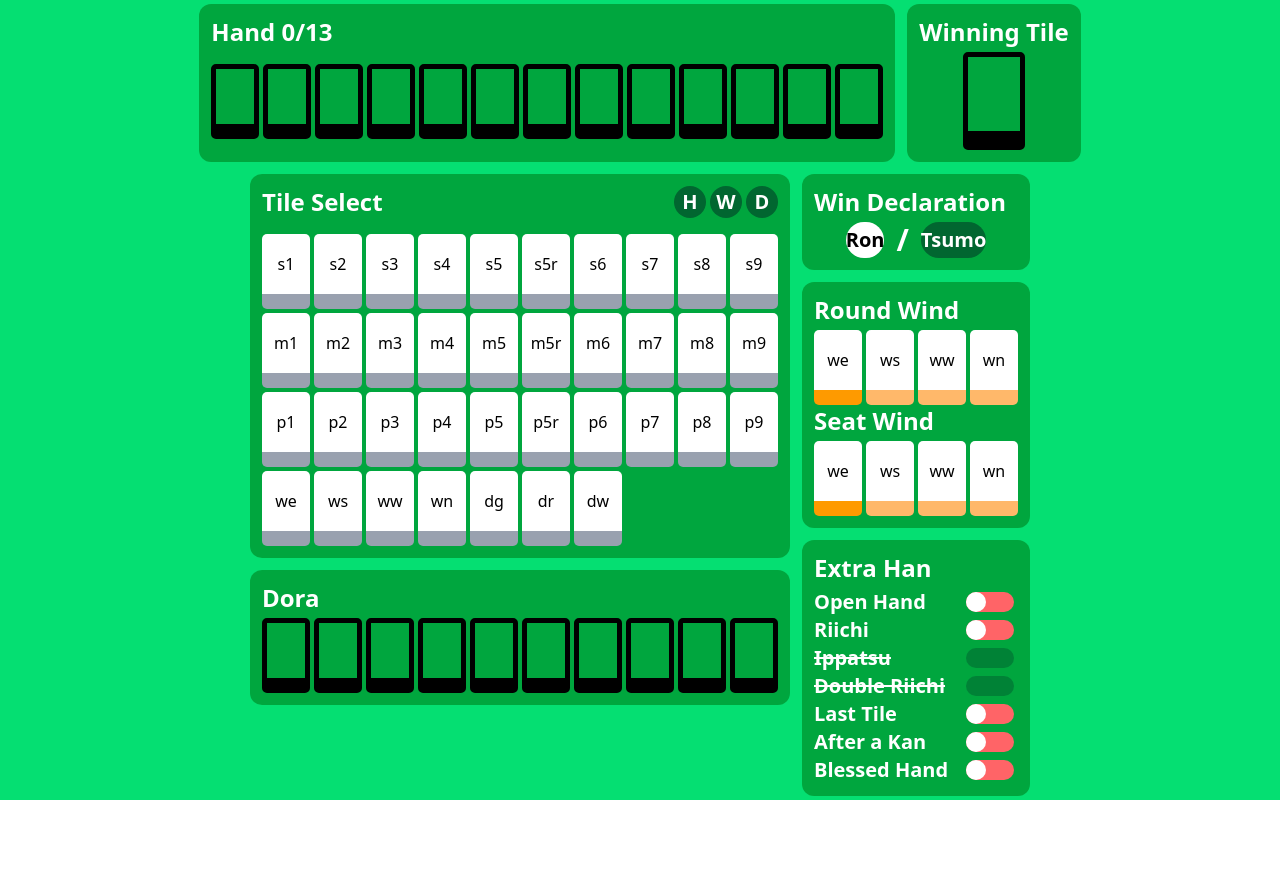
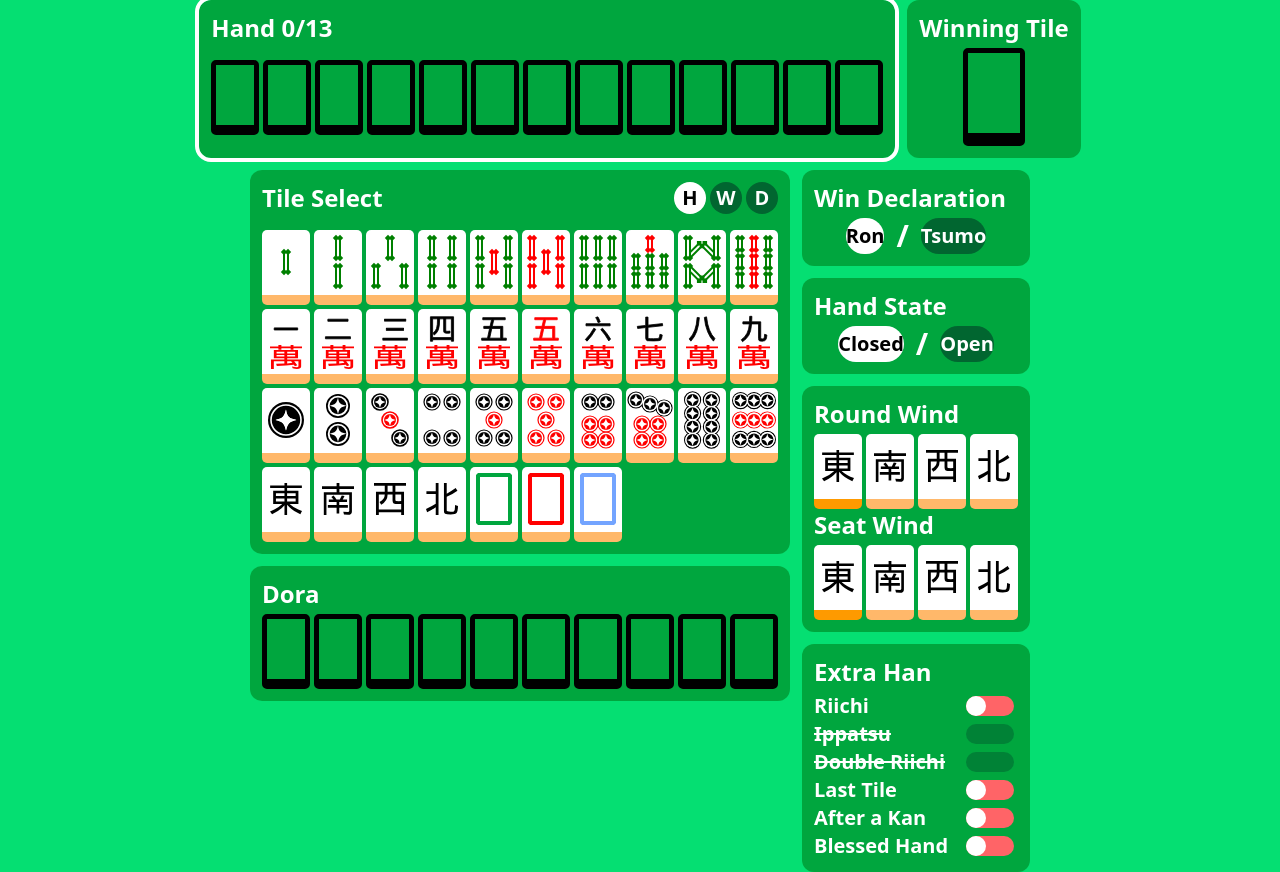
Before and after one commit to sjkorpela/riichi-mahjong-hand-points-calculator, a Next.js app in the folder frontend/: page / in a window 1280 px wide. Before the commit the page ends 800 px from the top, so only its background shows below. Built offline with nearby package versions, Linux system fonts and the light colour scheme.

Commit message:
Update progress

```diff
--- a/frontend/app/CSS/Tiles.css
+++ b/frontend/app/CSS/Tiles.css
@@ -1,8 +1,8 @@
 :root {
     --tile-width: 48px;
     --tile-height: 60px;
-    --tile-side: 15px;
-    --tile-full-height: calc(var(--tile-height) + var(--tile-side));
+    --tile-side: 10px;
+    --tile-full-height: calc(var(--tile-height) + 15px);
     --big-tile-mult: 1.3;
 }
 
--- a/frontend/app/Components/Boolean.tsx
+++ b/frontend/app/Components/Boolean.tsx
@@ -30,7 +30,7 @@ export default function Boolean({name, bool, updateBool, blocked}: BooleanProps)
         return (
             <div className="flex justify-between content-center">
                 <h1 className="text-xl decoration-2 text-white font-bold">{name}</h1>
-                <button onClick={updateBool} className={"min-w-12 h-5 flex m-1 rounded-full content-center bg-red-400 hover:bg-red-500 flex-row"}>
+                <button onClick={updateBool} className={"min-w-12 h-5 flex m-1 rounded-full content-center bg-red-400 hover:bg-red-300 flex-row"}>
                     <div className="min-h-full min-w-5 bg-white rounded-full"/>
                 </button>
             </div>
--- a/frontend/app/Components/TileButton.tsx
+++ b/frontend/app/Components/TileButton.tsx
@@ -1,4 +1,5 @@
-import { MouseEvent } from "react";
+import {GetFaceVerbose} from "@/app/Util";
+
 
 interface TileButtonProps {
     face?: string,
@@ -8,6 +9,9 @@ interface TileButtonProps {
 }
 
 import "@/app/CSS/Tiles.css";
+import { MouseEvent } from "react";
+import Image from 'next/image'
+
 export default function TileButton({face, whenClicked, inactive, big}: TileButtonProps) {
     function tile(inactive?: boolean) {
         let base = "tile flex items-center justify-center";
@@ -16,9 +20,12 @@ export default function TileButton({face, whenClicked, inactive, big}: TileButto
         if (big) { base += " big"}
         if (inactive) { colors = "bg-white border-b-gray-400"; }
 
+        face = face ?? "xx";
+        const faceVerbose = GetFaceVerbose(face);
+
         return (
             <div className={`${base} ${colors}`}>
-                <h1 className="select-none">{face ??= "xx"}</h1>
+                <Image src={`/images/${face}.svg`} alt={faceVerbose} width={48} height={60} className="pointer-events-none"/>
             </div>
         )
     }
--- a/frontend/app/Components/WindSelect.tsx
+++ b/frontend/app/Components/WindSelect.tsx
@@ -1,4 +1,6 @@
 import "@/app/CSS/Tiles.css";
+import {GetFaceVerbose} from "@/app/Util";
+import Image from "next/image";
 
 const winds = ["we", "ws", "ww", "wn"];
 
@@ -15,9 +17,12 @@ export default function WindSelect({wind, updateWind}: WindSelectProps) {
 
         if (inactive) { colors = "bg-white border-b-amber-500"; }
 
+        face = face ?? "xx";
+        const faceVerbose = GetFaceVerbose(face);
+
         return (
             <div className={`${base} ${colors}`}>
-                <h1 className="select-none">{face ??= "xx"}</h1>
+                <Image src={`/images/${face}.svg`} alt={faceVerbose} width={48} height={60} className="pointer-events-none"/>
             </div>
         )
     }
@@ -25,9 +30,9 @@ export default function WindSelect({wind, updateWind}: WindSelectProps) {
     return <div className="flex gap-1">
         {winds.map((w, key) => {
             if (w == wind) {
-                return <div key={key}>
+                return <button key={key}>
                     {tile(w, true)}
-                </div>
+                </button>
             } else {
                 return <button onClick={() => updateWind(w)} key={key}>
                     {tile(w)}
--- /dev/null
+++ b/frontend/app/Util.ts
@@ -0,0 +1,49 @@
+
+export function GetFaceVerbose(face: string) {
+    let faceVerbose = "";
+
+    switch (face[0]) {
+        case "s":
+            faceVerbose += "Sou " + (face[2] == "r" ? "Red " : "") + face[1];
+            break;
+        case "m":
+            faceVerbose += "Man " + (face[2] == "r" ? "Red " : "") + face[1];
+            break;
+        case "p":
+            faceVerbose += "Pin " + (face[2] == "r" ? "Red " : "") + face[1];
+            break;
+        case "w":
+            switch (face[1]) {
+                case "e":
+                    faceVerbose += "East Wind";
+                    break;
+                case "s":
+                    faceVerbose += "South Wind";
+                    break;
+                case "w":
+                    faceVerbose += "West Wind";
+                    break;
+                case "n":
+                    faceVerbose += "North Wind";
+                    break;
+            }
+            break;
+        case "d":
+            switch (face[1]) {
+                case "g":
+                    faceVerbose += "Green Dragon";
+                    break;
+                case "r":
+                    faceVerbose += "Red Dragon";
+                    break;
+                case "w":
+                    faceVerbose += "White Dragon";
+                    break;
+            }
+            break;
+        default:
+            faceVerbose += "No Face";
+    }
+
+    return faceVerbose;
+}
--- a/frontend/app/page.tsx
+++ b/frontend/app/page.tsx
@@ -27,7 +27,7 @@ import DoraIndicators from "@/app/Components/DoraIndicators";
 export default function Home() {
 
     // if true, tile select adds tiles to hand, if false adds to dora
-    const [tileSelectFocus, setTileSelectFocus] = useState<string | null>(null);
+    const [tileSelectFocus, setTileSelectFocus] = useState<string | null>("H");
 
     function focusFunc(focus: string | null) {
         switch (focus) {
@@ -186,6 +186,10 @@ export default function Home() {
                         <h1 className="text-2xl text-white font-bold pb-1">Win Declaration</h1>
                         <FancyBoolean trueOption={"Tsumo"} falseOption={"Ron"} bool={tsumo} updateBool={() => setTsumo(!tsumo)} flipOptions={true}/>
                     </div>
+                    <div className="p-3 bg-green-600 rounded-xl justify-center">
+                        <h1 className="text-2xl text-white font-bold pb-1">Hand State</h1>
+                        <FancyBoolean trueOption={"Open"} falseOption={"Closed"} bool={openHand} updateBool={() => setOpenHand(!openHand)} flipOptions={true}/>
+                    </div>
                     <div className="p-3 bg-green-600 rounded-xl">
                         <h1 className="text-2xl text-white font-bold pb-1">Round Wind</h1>
                         <WindSelect wind={roundWind} updateWind={setRoundWind}/>
@@ -194,7 +198,6 @@ export default function Home() {
                     </div>
                     <div className="p-3 bg-green-600 rounded-xl">
                         <h1 className="text-2xl text-white font-bold pb-1">Extra Han</h1>
-                        <Boolean name={"Open Hand"} bool={openHand} updateBool={() => setOpenHand(!openHand)}/>
                         <Boolean name={"Riichi"} bool={riichi} updateBool={() => setRiichi(!riichi)} blocked={openHand}/>
                         <Boolean name={"Ippatsu"} bool={ippatsu} updateBool={() => setIppatsu(!ippatsu)} blocked={openHand || !riichi}/>
                         <Boolean name={"Double Riichi"} bool={doubleRiichi} updateBool={() => setDoubleRiichi(!doubleRiichi)} blocked={openHand || !riichi}/>
```
